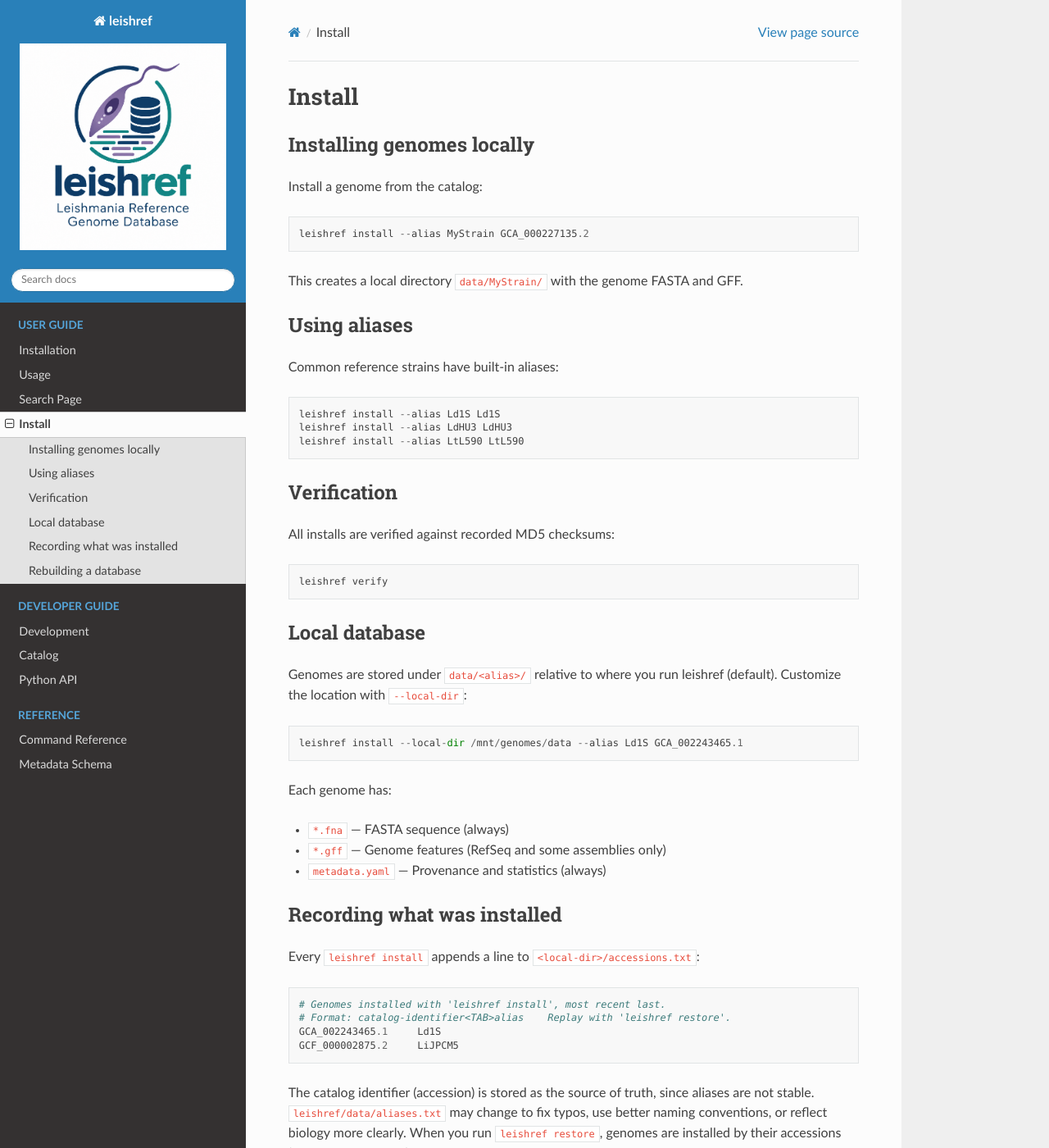
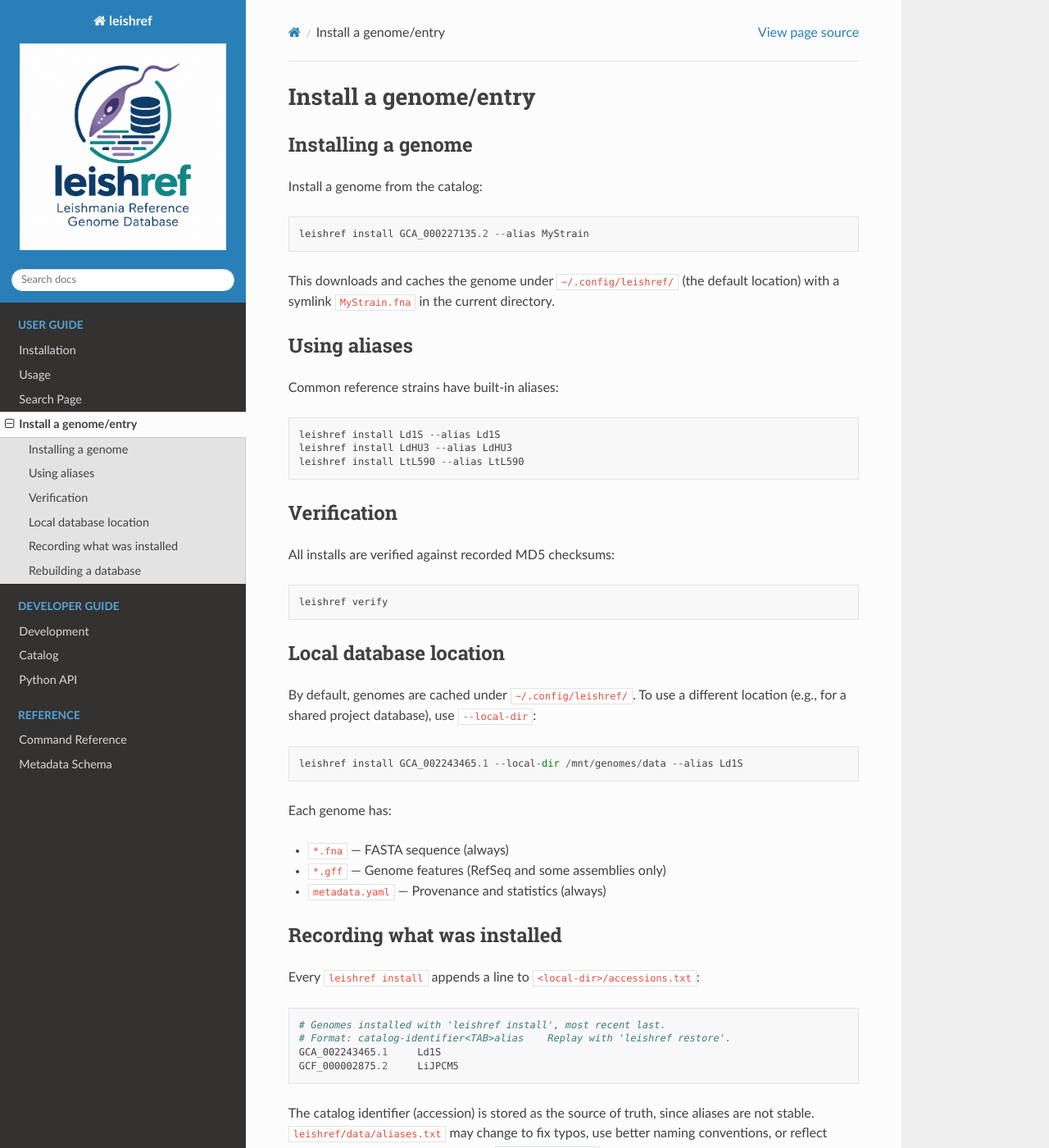
Before and after one commit to cokelaer/leishref, a Sphinx documentation site: the page built from docs/install.rst, in a window 1280 px wide and 1400 px high. Shown: the whole window at 82% size. Built offline with Sphinx 7.4.7 and the Read the Docs theme 3.1.0, drawn with Linux system fonts in a browser that asks for light colours.

Commit message:
Fix install.rst section title: 'Installing a genome' (not locally)
'Installing genomes locally' was misleading - it's the default global
behavior using ~/.config/leishref/. The 'Local database location' section
later describes the optional --local-dir alternative.

```diff
--- a/docs/install.rst
+++ b/docs/install.rst
@@ -1,23 +1,24 @@
-Install
-=======
+Install a genome/entry
+======================
 
-Installing genomes locally
----------------------------
+Installing a genome
+-------------------
 
 Install a genome from the catalog::
 
-    leishref install --alias MyStrain GCA_000227135.2
+    leishref install GCA_000227135.2 --alias MyStrain
 
-This creates a local directory ``data/MyStrain/`` with the genome FASTA and GFF.
+This downloads and caches the genome under ``~/.config/leishref/`` (the default location)
+with a symlink ``MyStrain.fna`` in the current directory.
 
 Using aliases
 -------------
 
 Common reference strains have built-in aliases::
 
-    leishref install --alias Ld1S Ld1S
-    leishref install --alias LdHU3 LdHU3
-    leishref install --alias LtL590 LtL590
+    leishref install Ld1S --alias Ld1S
+    leishref install LdHU3 --alias LdHU3
+    leishref install LtL590 --alias LtL590
 
 Verification
 ------------
@@ -26,13 +27,13 @@ All installs are verified against recorded MD5 checksums::
 
     leishref verify
 
-Local database
---------------
+Local database location
+----------------------
 
-Genomes are stored under ``data/<alias>/`` relative to where you run leishref (default).
-Customize the location with ``--local-dir``::
+By default, genomes are cached under ``~/.config/leishref/``. To use a different
+location (e.g., for a shared project database), use ``--local-dir``::
 
-    leishref install --local-dir /mnt/genomes/data --alias Ld1S GCA_002243465.1
+    leishref install GCA_002243465.1 --local-dir /mnt/genomes/data --alias Ld1S
 
 Each genome has:
 
```
Also changed, not shown: MyAssemblies/LtropicaCDC/README.rst.
